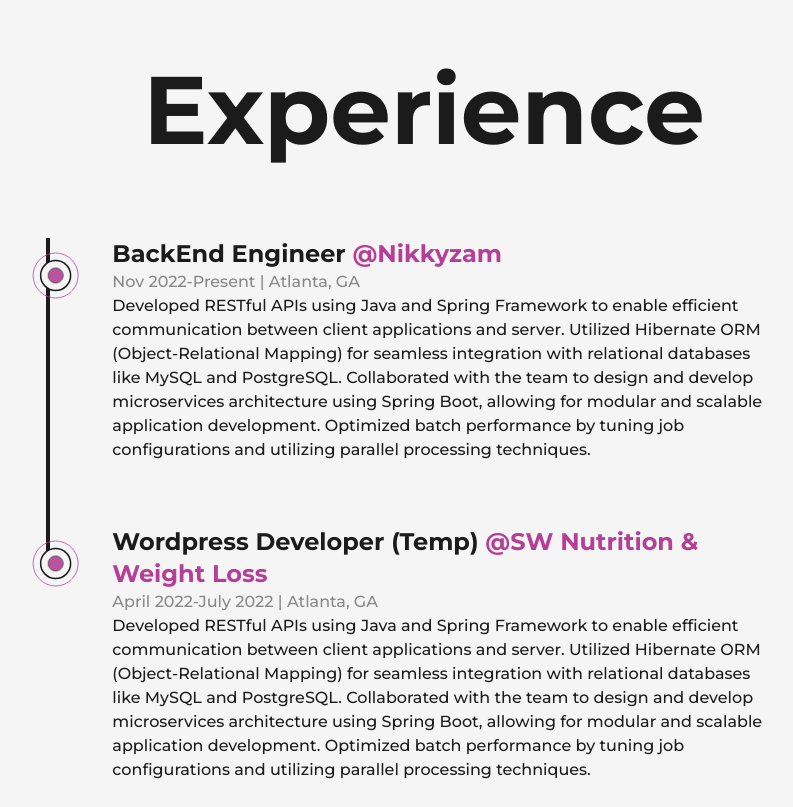
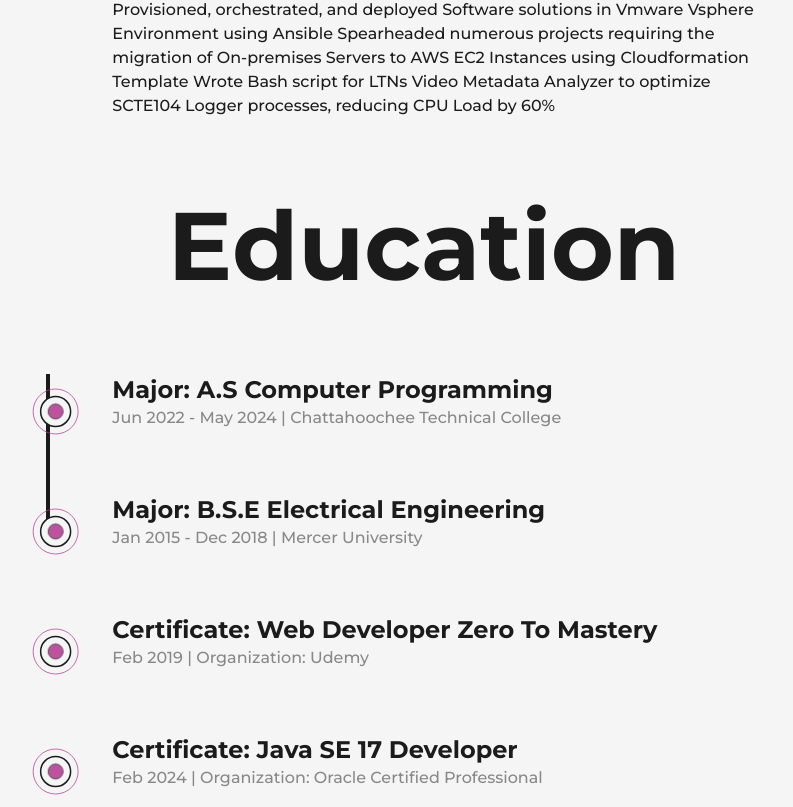
Before and after one commit to Dudi1896/dev-portfolio-nextjs, a Next.js app: page /about in a window 1280 px wide. Shown: the part 1990-2797 px from the top of the page, without its empty margins (216-1009 px from the left). Built offline with nearby package versions, Linux system fonts and the light colour scheme.

Commit message:
Responsive

```diff
--- a/src/components/Education.js
+++ b/src/components/Education.js
@@ -1,23 +1,25 @@
 import { motion ,useScroll } from 'framer-motion'
 import { useRef } from 'react'
 import LiIcon from '@/components/LiIcon'
+import { ResumeData } from './ResumeData'
 
-const Details = ({type, time, place, info}) => {
+const Details = ({type, time, place}) => {
         const ref = useRef(null);
     return (
     <>
-            <li ref={ref} className=' my-8 first:mt-0 last:mb-0 w-[80%] mx-auto flex flex-col items-center justify-between  text-colors-dark dark:text-colors-light'>
+            <li ref={ref} className=' my-8 first:mt-0 last:mb-0
+            w-[80%] mx-auto flex flex-col
+             items-start justify-between
+              text-colors-dark
+               dark:text-colors-light md:w-[80%]'>
                 <LiIcon reference={ref}/>
             <motion.div initial={{y:50}} whileInView={{y:0}} transition={{duration:0.5, type:"spring"}}>
-                <h3 className=' capitalize font-bold text-2xl'>
+                <h3 className=' capitalize font-bold text-2xl sm:text-xl xs:text-lg'>
                     {type}
                 </h3>
-                <span className=' capitalize font-medium text-colors-dark/50 dark:text-colors-light/40'>
+                <span className=' capitalize font-medium text-colors-dark/50 dark:text-colors-light/40 xs:text-sm'>
                     {time} | {place}
                 </span>
-                <p className=' font-medium w-full'>
-                    {info}
-                </p>
             </motion.div>
         </li>
         </>
@@ -33,30 +35,50 @@ export const Education = () => {
         }
     )
 
+    // Create an array of education data objects from ResumeData
+  const educationData = [
+    {
+      type: ResumeData.education[0].major1,
+      time: ResumeData.education[0].date1,
+      place: ResumeData.education[0].school1,
+    },
+    {
+      type: ResumeData.education[0].major2,
+      time: ResumeData.education[0].date2, // Add the date for the second education here
+      place: ResumeData.education[0].school2,
+    },
+    {
+        type: ResumeData.education[0].major3,
+        time: ResumeData.education[0].date3, // Add the date for the second education here
+        place: ResumeData.education[0].school3,
+      },
+      {
+        type: ResumeData.education[0].major4,
+        time: ResumeData.education[0].date4, // Add the date for the second education here
+        place: ResumeData.education[0].school4,
+      },
+  ];
+
   return (
-    <div className=' my-20'>
-        <h2 className='font-bold text-8xl mb-20 w-full text-center text-colors-dark dark:text-colors-light'>
+    <div className=' my-5'>
+        <h2 className='font-bold text-8xl mb-20 w-full text-center text-colors-dark dark:text-colors-light
+        md:text-6xl xs:text-4xl md:mb-16'>
             Education
         </h2>
 
-        <div ref={ref} className=' w-[80%] mx-auto relative'>
-            <motion.div style={{scaleY: scrollYProgress}} className='absolute left-8 top-0 w-[4px] h-full bg-colors-dark dark:bg-colors-primary origin-top' />
-            <ul className=' w-full flex flex-col items-start justify-between ml-4'>
-                <Details
-                type='A.S Computer Programming'
-                time='June 2022-Present'
-                 place='Chattahoochee Technical College'
-                 info="Relevant courses included Data Structures and Algorithms, Computer Systems Engineering, and Artificial
-                 Intelligence."
-                />
+        <div ref={ref} className=' w-[80%] mx-auto relative lg:w-[90] md:w-full'>
+            <motion.div style={{scaleY: scrollYProgress }} className='absolute left-8 md:left-[32px] xs:left-[20px] top-0 w-[4px] h-full
+             bg-colors-dark dark:bg-colors-primary origin-top md:w-[2px]' />
+            <ul className=' w-full mx-auto flex flex-col items-start justify-between ml-4 xs:ml-2'>
 
-                <Details
-                type='B.S Electrical Engineering'
-                time='Jan 2015-Dec 2018' place='Mercer University'
-                info="Relevant courses included Data Structures and Algorithms, Computer Systems Engineering, and Artificial
-                Intelligence."
-                />
-
+            {educationData.map((education, index) => (
+            <Details
+              key={index} // Make sure to provide a unique key for each Details component
+              type={education.type}
+              time={education.time}
+              place={education.place}
+            />
+          ))}
             </ul>
         </div>
     </div>
--- a/src/components/Experience.js
+++ b/src/components/Experience.js
@@ -6,19 +6,24 @@ const Details = ({position, company, companyLink, time, address, work}) => {
         const ref = useRef(null);
     return (
     <>
-            <li ref={ref} className='  text-colors-dark dark:text-colors-light my-8 first:mt-0 last:mb-0 w-[80%] mx-auto flex flex-col items-center justify-between'>
+            <li ref={ref} className='  text-colors-dark
+             dark:text-colors-light
+             my-8 first:mt-0 last:mb-0 w-[80%] mx-auto flex
+              flex-col items-center justify-between
+            md:w-[80%]'>
                 <LiIcon reference={ref} />
             <motion.div initial={{y:50}} whileInView={{y:0}} transition={{duration:0.5, type:"spring"}}>
-                <h3 className='  text-colors-dark dark:text-colors-light capitalize font-bold text-2xl'>{position}&nbsp;
+                <h3 className='  text-colors-dark dark:text-colors-light capitalize font-bold text-2xl
+                sm:text-xl xs:text-lg'>{position}&nbsp;
                 <a target={'_blank'}
                     href={companyLink}
                     className=' text-colors-primary capitalize'>@{company}
                 </a>
                 </h3>
-                <span className=' capitalize font-medium text-colors-dark/50 dark:text-colors-light/40'>
+                <span className=' capitalize font-medium text-colors-dark/50 dark:text-colors-light/40 xs:text-sm'>
                     {time} | {address}
                 </span>
-                <p className=' font-medium w-full'>
+                <p className=' font-medium w-full md:text-sm'>
                     {work}
                 </p>
             </motion.div>
@@ -37,14 +42,15 @@ export const Experience = () => {
     )
 
   return (
-    <div className=' my-20'>
-        <h2 className='font-bold text-8xl mb-20 w-full text-center text-colors-dark dark:text-colors-light'>
+    <div className=' my-20 '>
+        <h2 className='font-bold text-8xl mb-20 w-full text-center text-colors-dark dark:text-colors-light md:text-5xl xs:text-4xl md:mb-16'>
             Experience
         </h2>
 
-        <div ref={ref} className=' w-[80%] mx-auto relative'>
-            <motion.div style={{scaleY: scrollYProgress}} className='absolute left-8 top-0 w-[4px] h-full bg-colors-dark dark:bg-colors-primary origin-top' />
-            <ul className=' w-full flex flex-col items-start justify-between ml-4'>
+        <div ref={ref} className=' w-[80%] mx-auto relative lg:w-[90%] md:w-full '>
+            <motion.div style={{scaleY: scrollYProgress}} className='absolute left-8 md:left-[32px] xs:left-[20px] top-0 w-[4px] h-full
+            bg-colors-dark dark:bg-colors-primary origin-top md:w-[2px]' />
+            <ul className='w-full mx-auto flex flex-col items-start justify-between ml-4 xs:ml-2'>
                 <Details
                 position='BackEnd Engineer' company='Nikkyzam'
                 companyLink='https://www.nikkyzam.com'
--- a/src/components/Footer.js
+++ b/src/components/Footer.js
@@ -4,10 +4,10 @@ import Link from 'next/link';
 
 export const Footer = () => {
   return (
-    <footer className='w-full border-t-2 border-solid border-colors-dark dark:border-colors-light font-medium text-lg sm:text-base'>
-      <Layout className='py-8 flex items-center justify-between dark:text-colors-light lg:flex-col lg:py-6'>
+    <footer className='w-full border-t-2 border-solid border-colors-dark dark:border-colors-light font-medium text-lg xs:text-sm sm:text-base'>
+      <Layout className='py-8 flex items-center xs:items-start justify-between dark:text-colors-light lg:flex-col lg:py-6 '>
         <span>{new Date().getFullYear()} &copy; All Rights Reserved.</span>
-        <div className='flex items-center lg:py-2'>
+        <div className='flex items-start lg:py-2'>
           Build with{' '}
           <span className='text-colors-primary text-2xl px-1'>&#9825;</span>
           by&nbsp;
--- a/src/components/LiIcon.js
+++ b/src/components/LiIcon.js
@@ -9,8 +9,8 @@ const LiIcon = ({reference}) => {
     )
 
   return (
-    <figure className='absolute left-0 stroke-colors-dark '>
-        <svg width='75' height='75' viewBox='0 0 100 100'>
+    <figure className='absolute left-0 md:right-48 xs:right-44 stroke-colors-dark '>
+        <svg className=' md:w-[60px] md:h-[60px] xs:w-[40px] xs:h-[40px]' width='75' height='75' viewBox='0 0 100 100'>
             <circle cx='55.5' cy="50" r="30" className=' stroke-1 stroke-colors-primary fill-none' />
             <motion.circle cx='55.5' cy="50" r="20" className=' stroke-[2px] fill-colors-light'
             style={{
--- a/src/components/ResumeData.js
+++ b/src/components/ResumeData.js
@@ -127,6 +127,12 @@ export const ResumeData = {
         date2: "Jan 2015 - Dec 2018",
         grade1: "GPA: 4.0",
         grade2: "GPA: 3.3",
+        major3:'Certificate: Web Developer Zero To Mastery',
+        school3:'Organization: Udemy',
+        date3:'Feb 2019',
+        major4:'Certificate: Java SE 17 Developer',
+        school4:'Organization: Oracle Certified Professional',
+        date4:'Feb 2024',
       },
     ],
 
--- a/src/components/Skills.js
+++ b/src/components/Skills.js
@@ -6,7 +6,7 @@ const Tech =({name, x, y}) => {
     <motion.div className='flex items-center justify-center rounded-full font-semibold bg-colors-dark dark:bg-colors-primary
        text-colors-light py-3 px-6 shadow-colors-dark cursor-pointer absolute
        lg:py-2 lg:px-4 md:text-sm md:py-1.5 md:px-3 xs:bg-transparent xs:dark:bg-transparent
-       xs:text-dark xs:dark:text-light xs:font-bold'
+       xs:text-colors-dark xs:dark:text-colors-light xs:font-bold'
      whileHover={{ scale: 1.05 }}
      initial={{x:0,y:0}}
      whileInView={{x:x, y:y, transition: {duration: 1.5} }}
@@ -22,7 +22,7 @@ const Tech =({name, x, y}) => {
 const Skills = () => {
   return (
     <>
-      <h2 className='font-bold text-8xl mt-20 w-full text-center dark:text-colors-light md:text-6xl md:10'>Skills</h2>
+      <h2 className='font-bold text-8xl mt-20 w-full text-center  dark:text-colors-light md:text-6xl md:10'>Skills</h2>
       <div className='w-full h-screen relative flex items-center justify-center rounded-full bg-circularLight dark:bg-circularDark dark:bg-colors-light
       lg:h-[80vh] sm:h-[60vh] xs:h-[50vh]
       lg:bg-circularLightLg lg:dark:bg-circularDarkLg
--- a/src/pages/about.js
+++ b/src/pages/about.js
@@ -8,7 +8,6 @@ import { useEffect, useRef } from 'react';
 import Skills from '@/components/Skills';
 import { Experience } from '@/components/Experience';
 import { Education } from '@/components/Education';
-// import { About } from '@/components/About';
 
 const AnimatedNumbers = ({ value }) => {
   const ref = useRef(null);
@@ -95,7 +94,7 @@ const about = () => {
             </div>
 
             <div className='col-span-2 flex flex-col items-end justify-between xl:col-span-8 xl:flex-row xl:items-center
-            border border-solid border-colors-primaryDark'>
+            '>
               <div className='flex flex-col items-end justify-center'>
                 <span className='inline-block  text-7xl font-bold'>
                   <AnimatedNumbers value={50} />+
@@ -124,9 +123,9 @@ const about = () => {
               </div>
             </div>
           </div>
-          <Skills />
           <Experience />
           <Education />
+          <Skills />
         </Layout>
       </main>
     </>
--- a/tailwind.config.js
+++ b/tailwind.config.js
@@ -46,13 +46,13 @@ module.exports = {
         "repeating-radial-gradient(rgba(0,0,0,0.4) 2px,#f5f5f5 5px,#f5f5f5 60px)",
 
     circularDarkMd:
-        "repeating-radial-gradient(rgba(255,255,255,0.5) 2px,#1b1b1b 8px,#1b1b1b 60px)",
+        "repeating-radial-gradient(rgba(255,255,255,0.5) 2px,#1b1b1b 6px,#1b1b1b 60px)",
 
     circularLightSm:
         "repeating-radial-gradient(rgba(0,0,0,0.4) 2px,#f5f5f5 5px,#f5f5f5 40px)",
 
     circularDarkSm:
-        "repeating-radial-gradient(rgba(255,255,255,0.5) 2px,#1b1b1b 8px,#1b1b1b 40px)",
+        "repeating-radial-gradient(rgba(255,255,255,0.5) 2px,#1b1b1b 4px,#1b1b1b 40px)",
       }
 
     },
@@ -63,7 +63,7 @@ module.exports = {
     'xl': { max: "1279px" },
     // => @media (max-width: 1279px) { ... }
 
-    'lg': { max: "1023px" },
+    'lg': { max: "1024px" },
     // => @media (max-width: 1023px) { ... }
 
     'md': { max: "767px" },
```
Also changed, not shown: package.json (+7 -1 lines), src/components/About.js (+6 -14 lines), src/pages/index.js (+6 -6 lines), src/pages/resume.js (+11 -0 lines), 1 other file (tests, documents, lock files or other folders).
